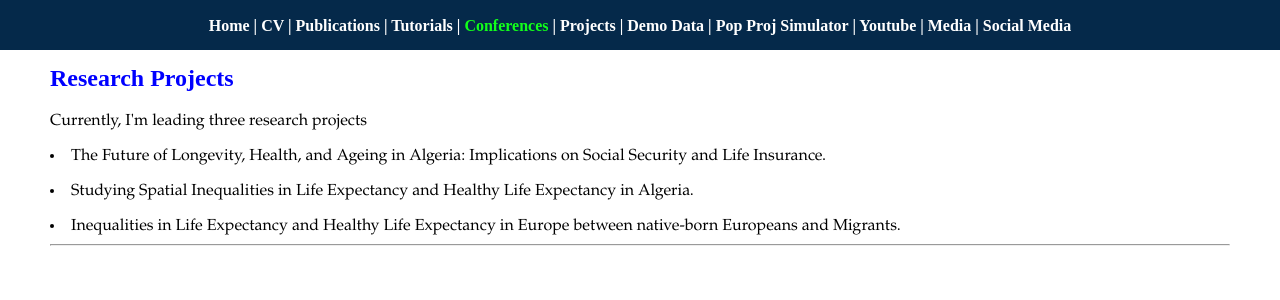
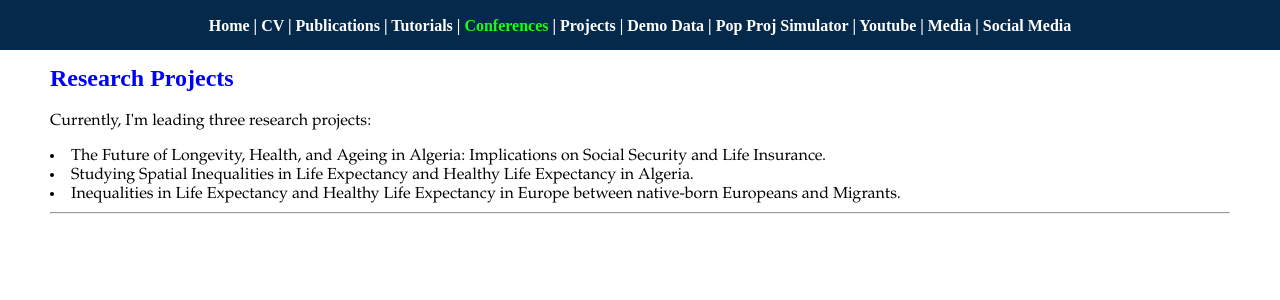
Before and after one commit to Farid-FLICI/farid-flici.github.io, a Jekyll site: the page proj.html, which Jekyll copies as it is, in a window 1280 px wide. Shown: the top 300 px of the page. Built offline with Jekyll 4.4.1, drawn with Linux system fonts in a browser that asks for light colours.

Commit message:
Update proj.html

```diff
--- a/proj.html
+++ b/proj.html
@@ -103,13 +103,11 @@ h3 {
    <p style="color:white"> Organized Conferences </p>
   <h2 id="tuto"> Research Projects </h2>
 
-   <p> Currently, I'm leading three research projects </p>
+   <p> Currently, I'm leading three research projects: </p>
 
    <li> The Future of Longevity, Health, and Ageing in Algeria: Implications on Social Security and Life Insurance. </li>
-   <p> </p>
 
    <li> Studying Spatial Inequalities in Life Expectancy and Healthy Life Expectancy in Algeria. </li>
-   <p>  </p>
 
    <li> Inequalities in Life Expectancy and Healthy Life Expectancy in Europe between native-born Europeans and Migrants. </li>
 
```
